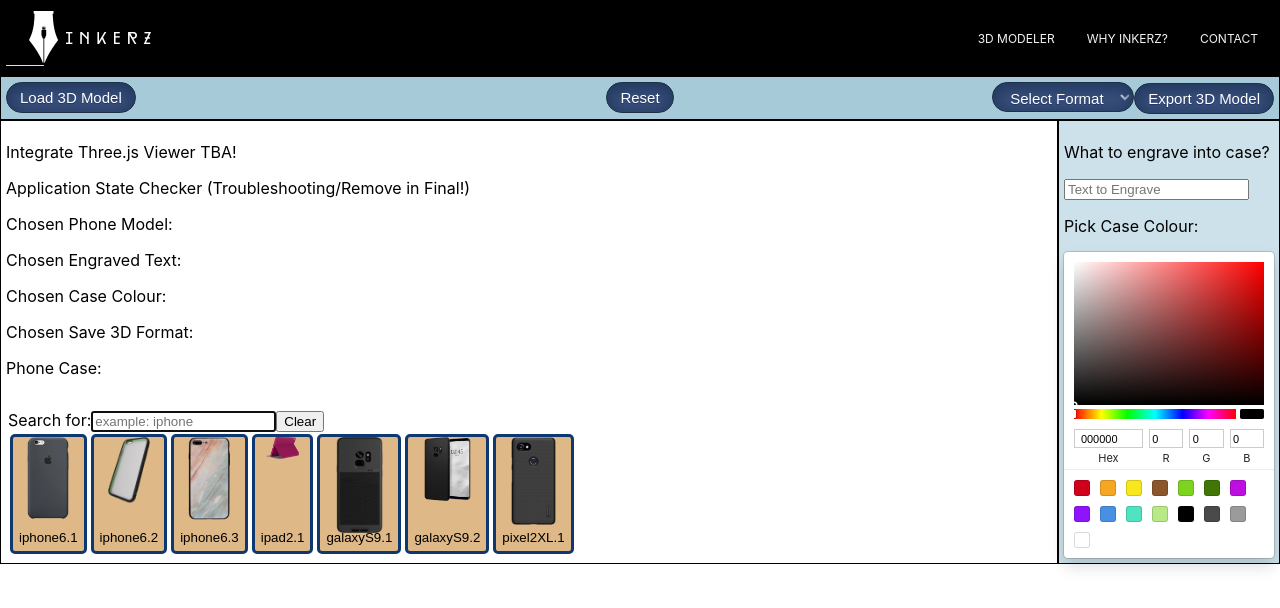
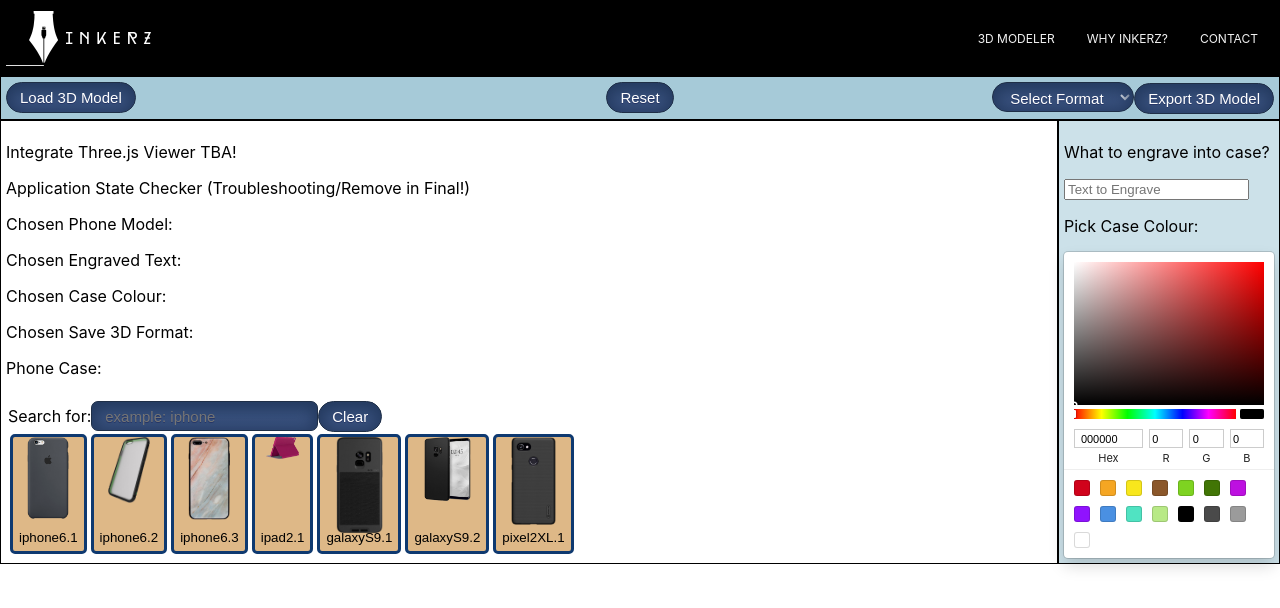
Before and after one commit to Che-Zhu/Inkerz-ReactUI, a React (Create React App) app: page / in a window 1280 px wide. Shown: the top 608 px of the page. Built offline with nearby package versions, Linux system fonts and the light colour scheme.

Commit message:
updated CSS and tweaked the CaseSelection2 module for comments

```diff
--- a/src/components/CaseSelection2.js
+++ b/src/components/CaseSelection2.js
@@ -1,7 +1,7 @@
 import React, { Component } from 'react';
 
 class CaseSelection2 extends Component {
-
+    /*class constructor */
     constructor(props) {
         super(props)
 
@@ -10,20 +10,23 @@ class CaseSelection2 extends Component {
             caseList: [],
             searchString: ''
         }
-        // console.log("os", this.os)
+        /* local function bind to class local context */
         this.handleChange = this.handleChange.bind(this);
         this.resetSearch = this.resetSearch.bind(this)
     }
-
+    /* lifecycle stage when component loaded */
     componentDidMount() {
         this.setState({
+            /* load the caseList with all cases (from parent App) */
             caseList: this.props.app_states.available_case_models
         });
+        /* focus on seach button when componenet loaded */
         this.refs.search.focus();
     }
 
+    /* handles changes when user types the search */
     handleChange() {
-        /* reset the state to starting point before filtering
+        /* first, reset the state to starting point before filtering
         this is important when searchString is being deleted (back space) */
         this.setState({
             caseList: this.props.app_states.available_case_models
@@ -35,45 +38,47 @@ class CaseSelection2 extends Component {
 
         })
         /* filter current state of caseList based on seach being present,
-        showing only results matching the letter in case name*/
+        showing only results matching the searched letters in case name*/
         this.setState((currentState) => {
-            // console.log("search_this", currentState.searchString)
+            /* we only want to action (filter results) if someting is typed in to be searched */
             if (currentState.searchString.length > 0) {
                 return {
-                    caseList: currentState.caseList.filter((phone_case) => phone_case.match(currentState.searchString))
+                    /* updates (filters) caseList with only array elements matching the searchString value */
+                    caseList: currentState.caseList.filter((phone_case) => phone_case.includes(currentState.searchString))
                 }
-
             }
             else {
-                /* if there is no search tern, reset to original list of cases */
+                /* if there is no search term typed, reset to original list of cases */
                 return {
                     caseList: this.props.app_states.available_case_models
                 }
             }
         })
     }
-
+    /* reset the search String */
     resetSearch() {
         this.setState({
             searchString: '',
             caseList: this.props.app_states.available_case_models
         })
     }
-
+    /* what getrs shown in the component (render) */
     render() {
 
         return (
             <div>
-                {/* {this.state.searchString} */}
+                {/* search text field */}
                 <div>
                     Search for:
-                    <input type="text"
+                     <input type="text"
+                        className="search-3d"
                         value={this.state.searchString}
                         ref="search"
                         onChange={this.handleChange}
                         placeholder="example: iphone">
                     </input>
-                    <input type="button" onClick={this.resetSearch} value="Clear"></input>
+                    <input type="button" className="button-3d" onClick={this.resetSearch} value="Clear"></input>
+                    {/* caseList - show cases with background photo and button name/value*/}
                 </div>
                 {
                     this.state.caseList.map((phone_case) => (
@@ -87,8 +92,6 @@ class CaseSelection2 extends Component {
                     ))
                 }
             </div >
-
-            //<p>{casesAvailable} cases available (page {currentPageNumber} of {numberOfPages}({currentPageCases} this page))</p>
         )
     }
 }
--- a/src/index.css
+++ b/src/index.css
@@ -41,8 +41,8 @@ body {
     grid-template-areas:
       "header"
       "top-controls"
-      "edit-controls"
-      "view3d";
+      "view3d"
+      "edit-controls";
   }
 }
 
@@ -169,6 +169,7 @@ body {
   padding: 6px 13px;
   text-decoration: none;
   text-shadow: 0px 1px 0px #263666;
+  outline: none;
 }
 
 .button-3d:hover {
@@ -220,6 +221,7 @@ body {
   text-decoration: none;
   text-shadow: 0px 1px 0px #263666;
   height: 30px;
+  outline: none;
 }
 
 .select-3d:active {
@@ -243,6 +245,40 @@ body {
   filter: progid:DXImageTransform.Microsoft.gradient(startColorstr='#415989', endColorstr='#2e466e',GradientType=0);
   background-color: #415989;
   color: orange;
+}
+
+.search-3d {
+  -moz-box-shadow: inset 0px 0px 15px 3px #23395e;
+  -webkit-box-shadow: inset 0px 0px 15px 3px #23395e;
+  box-shadow: inset 0px 0px 15px 3px #23395e;
+  background: -webkit-gradient(
+    linear,
+    left top,
+    left bottom,
+    color-stop(0.05, #e4884b),
+    color-stop(1, #583a0c)
+  );
+  background: -moz-linear-gradient(top, #2e466e 5%, #415989 100%);
+  background: -webkit-linear-gradient(top, #2e466e 5%, #415989 100%);
+  background: -o-linear-gradient(top, #2e466e 5%, #415989 100%);
+  background: -ms-linear-gradient(top, #2e466e 5%, #415989 100%);
+  background: linear-gradient(to bottom, #2e466e 5%, #415989 100%);
+  filter: progid:DXImageTransform.Microsoft.gradient(startColorstr='#2e466e', endColorstr='#415989',GradientType=0);
+  background-color: #2e466e;
+  -moz-border-radius: 7px;
+  -webkit-border-radius: 7px;
+  border-radius: 7px;
+  border: 1px solid #1f2f47;
+  display: inline-block;
+  cursor: line;
+  color: #ffffff;
+  font-family: Arial;
+  font-size: 15px;
+  padding: 6px 13px;
+  text-decoration: none;
+  text-shadow: 0px 1px 0px #263666;
+  height: 30px;
+  outline: none;
 }
 
 .button-phone-make {
```
